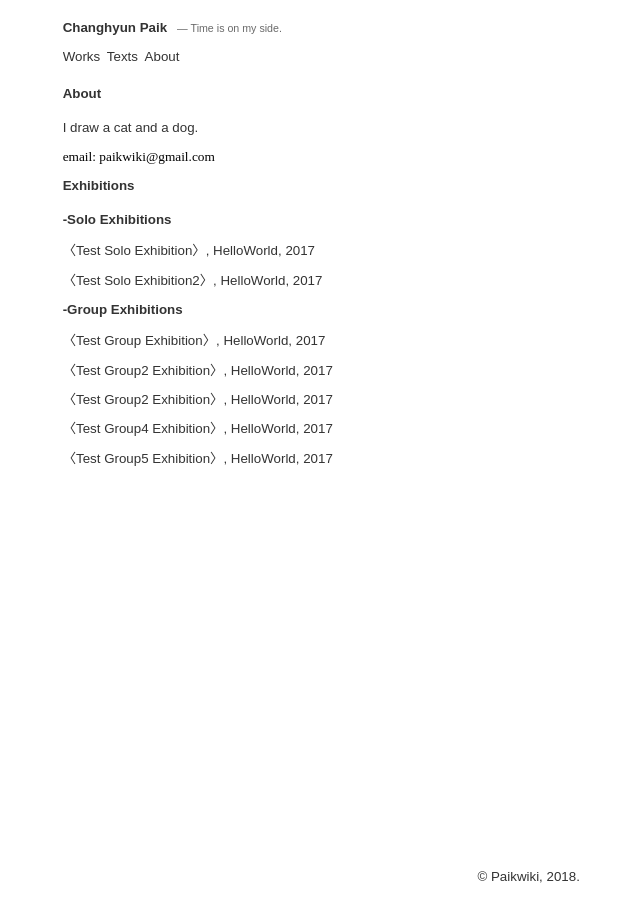
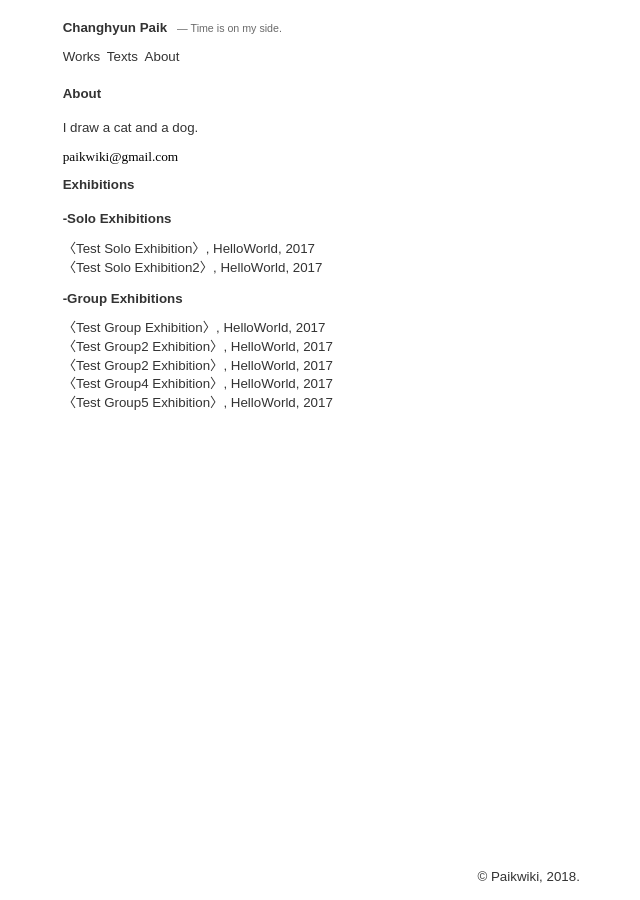
Before and after one commit to paikwiki/jt-alpha, a Jekyll site: the page built from About.md, in a window 1280 px wide. Shown: the whole page, without its empty margins (114-754 px from the left). Built offline with Jekyll 4.4.1, drawn with Linux system fonts in a browser that asks for light colours.

Commit message:
Modify about page

```diff
--- a/About.md
+++ b/About.md
@@ -6,7 +6,7 @@ permalink: /about
 
 {{ site.data.author.description }}
 
-- email: {{ site.data.author.email }}
+- {{ site.data.author.email }}
 
 # Exhibitions
 
--- a/_sass/base.scss
+++ b/_sass/base.scss
@@ -18,7 +18,7 @@ h1 {
 }
 
 h2 {
-  margin-bottom: 1.2em;
+  margin-bottom: 1em;
 }
 
 h2:before {
--- a/_sass/layout.scss
+++ b/_sass/layout.scss
@@ -104,7 +104,10 @@
         list-style: none;
         padding-left: 0;
         li {
-          line-height: 1.2rem;
+          p {
+            margin: 0;
+            line-height: 1.4rem;
+          }
         }
       }
     }
```
